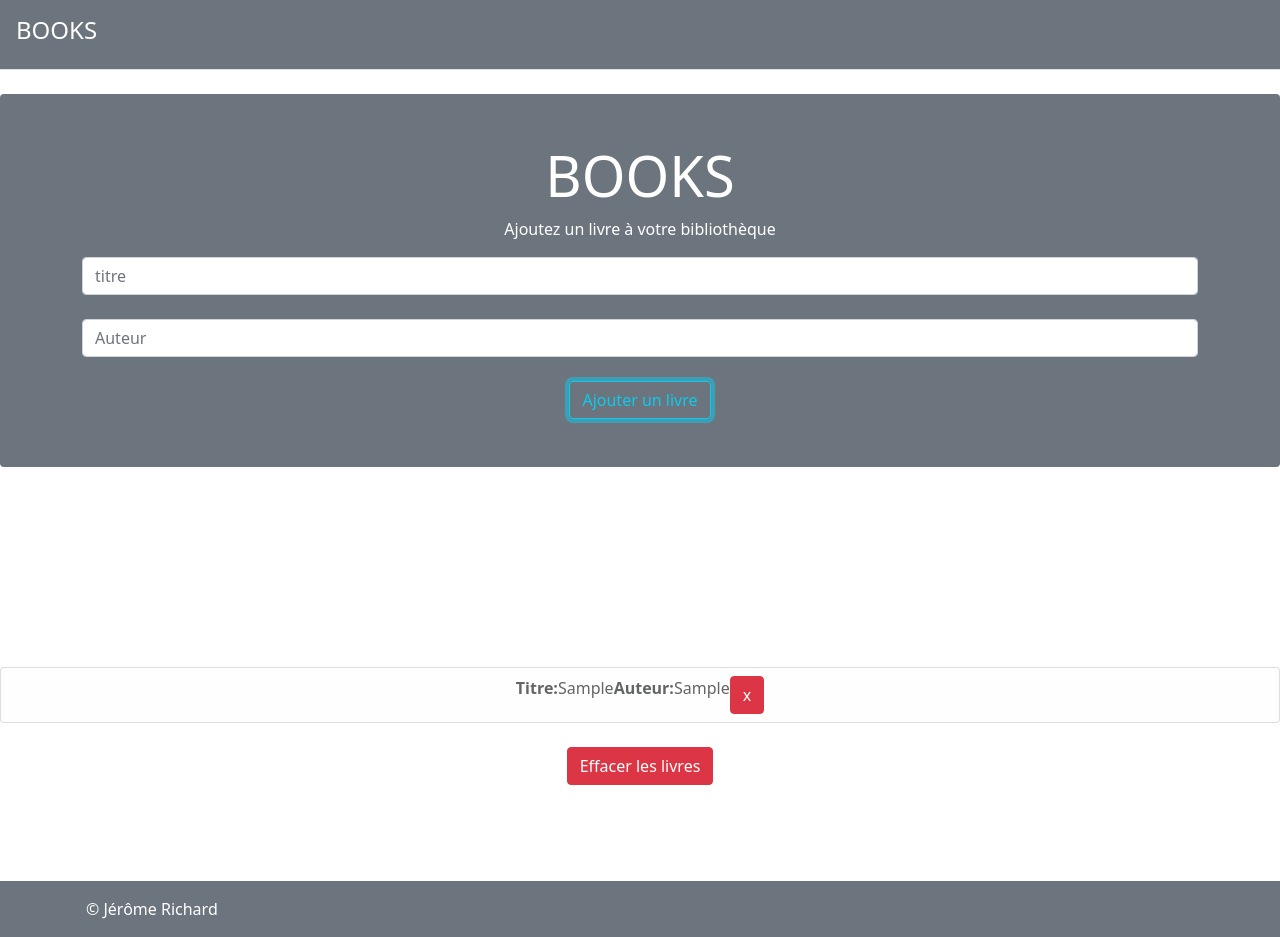
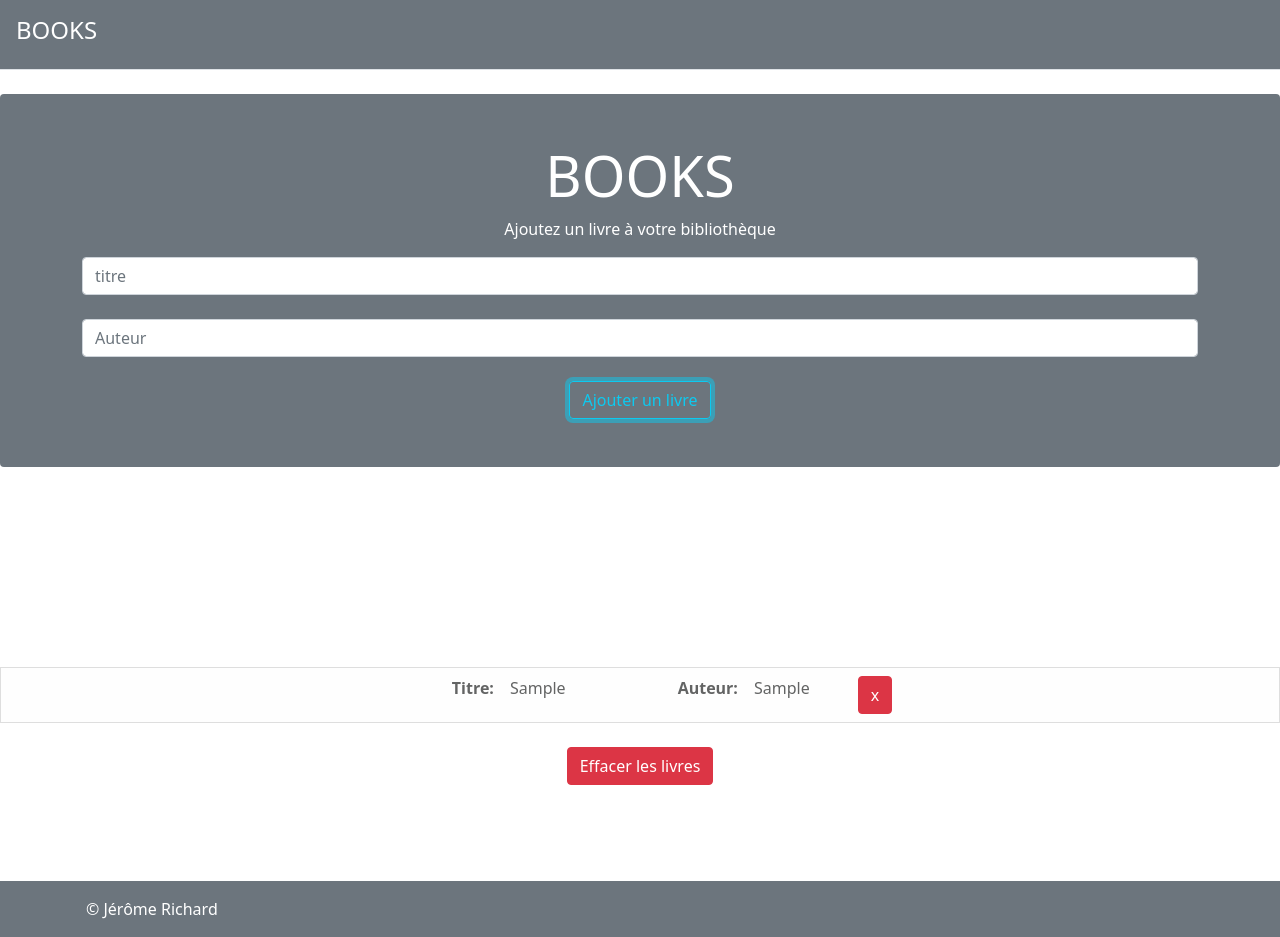
Before and after one commit to Jerrylejer/Exo-Redux-React-AppliBooks, a React (Create React App) app: page / in a window 1280 px wide. Both pictures are taken after typing "Sample", "Sample" into the empty fields and a click on the button "Ajouter un livre". Built offline with nearby package versions, Linux system fonts and the light colour scheme.

Commit message:
react-flip-move pour l'animation de la liste à l'jout d'un livre

```diff
--- a/package.json
+++ b/package.json
@@ -10,6 +10,7 @@
     "bootstrap": "^5.1.3",
     "react": "^18.2.0",
     "react-dom": "^18.2.0",
+    "react-flip-move": "^3.0.4",
     "react-redux": "^8.0.2",
     "react-scripts": "5.0.1",
     "redux": "^4.2.0",
--- a/src/containers/AddBooks.js
+++ b/src/containers/AddBooks.js
@@ -2,6 +2,8 @@ import React, { useState } from 'react';
 import { addBooks } from '../redux/actions/actionAddBooks';
 // Connexion au store
 import { connect } from 'react-redux';
+// Animation de la liste de livres
+import FlipMove from 'react-flip-move';
 
 const AddBooks = ({ libraryData, addBook }) => {
     console.log(libraryData);
@@ -25,24 +27,26 @@ const AddBooks = ({ libraryData, addBook }) => {
     // Pour l'affichage des livres
     const displayLibrary =
         libraryData.length > 0 ? (
-            libraryData.map((book) => {
+            <FlipMove>
+                {libraryData.map((book) => {
                     return (
                         <li
                             key={book.id}
                             className='list-group-item list-group-item-light mw-50 d-flex justify-content-center'
                         >
-                        <span>
-                            <strong>Titre:</strong>
+                            <span className='px-5'>
+                                <strong className='px-3'>Titre:</strong>
                                 {book.title}
                             </span>
-                        <span>
-                            <strong>Auteur:</strong>
+                            <span className='px-5'>
+                                <strong className='px-3'>Auteur:</strong>
                                 {book.author}
                             </span>
                             <span className='btn btn-danger'>x</span>
                         </li>
                     );
-            })
+                })}
+            </FlipMove>
         ) : (
             <p className='text-center'>Aucun livre dans la bibliothèque</p>
         );
@@ -104,12 +108,10 @@ const AddBooks = ({ libraryData, addBook }) => {
                 <div className='col-md-12'>
                     <ul className='list-group'>{displayLibrary}</ul>
                     <div className='d-flex justify-content-center'>
-
                         {libraryData.length > 0 && (
                             <button className='btn btn-danger mt-4 mb-5'>
                                 Effacer les livres
                             </button>
-
                         )}
                     </div>
                 </div>
```
Also changed, not shown: 1 other file (tests, documents, lock files or other folders). Lines whose indentation alone changed are shown as unchanged.
